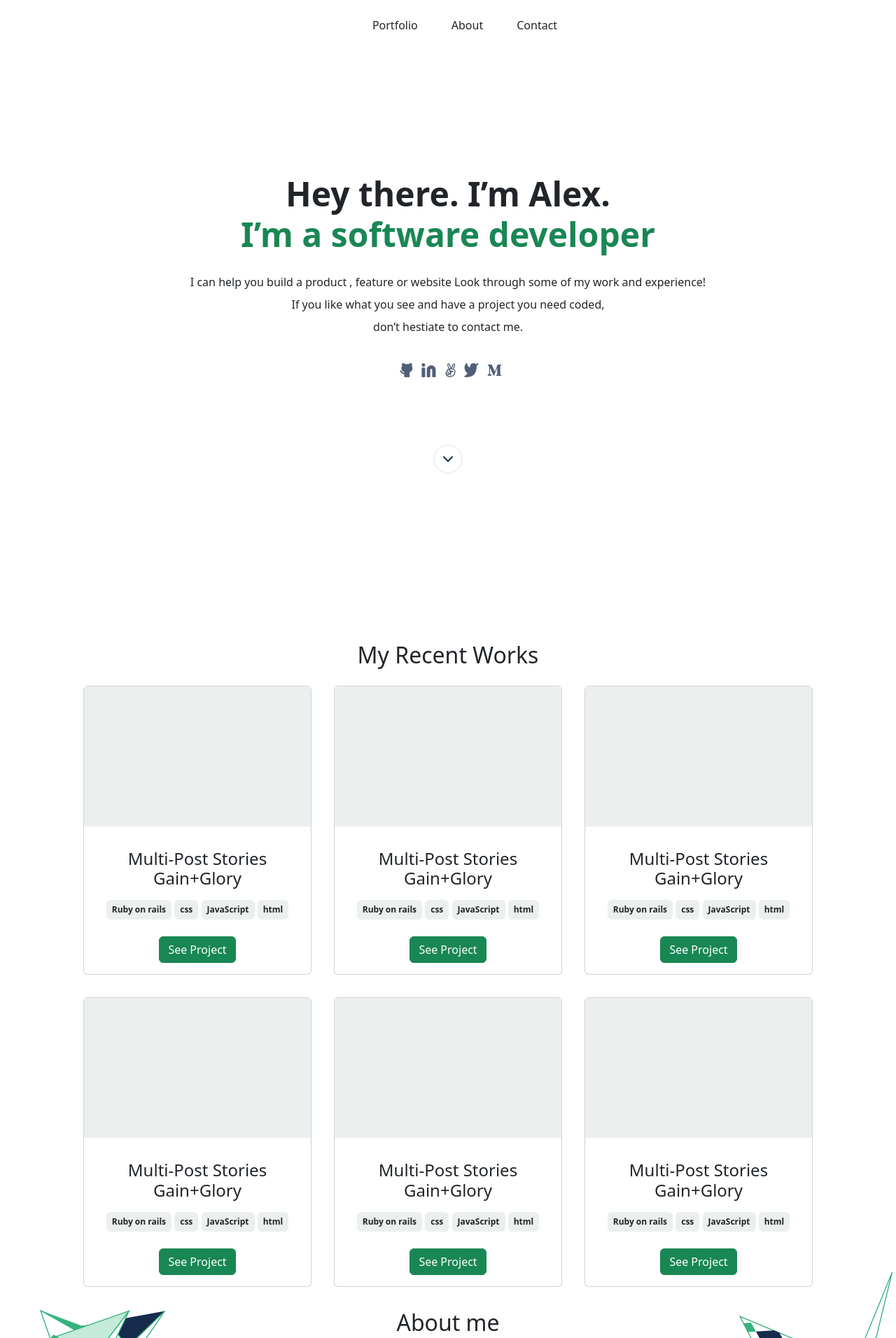
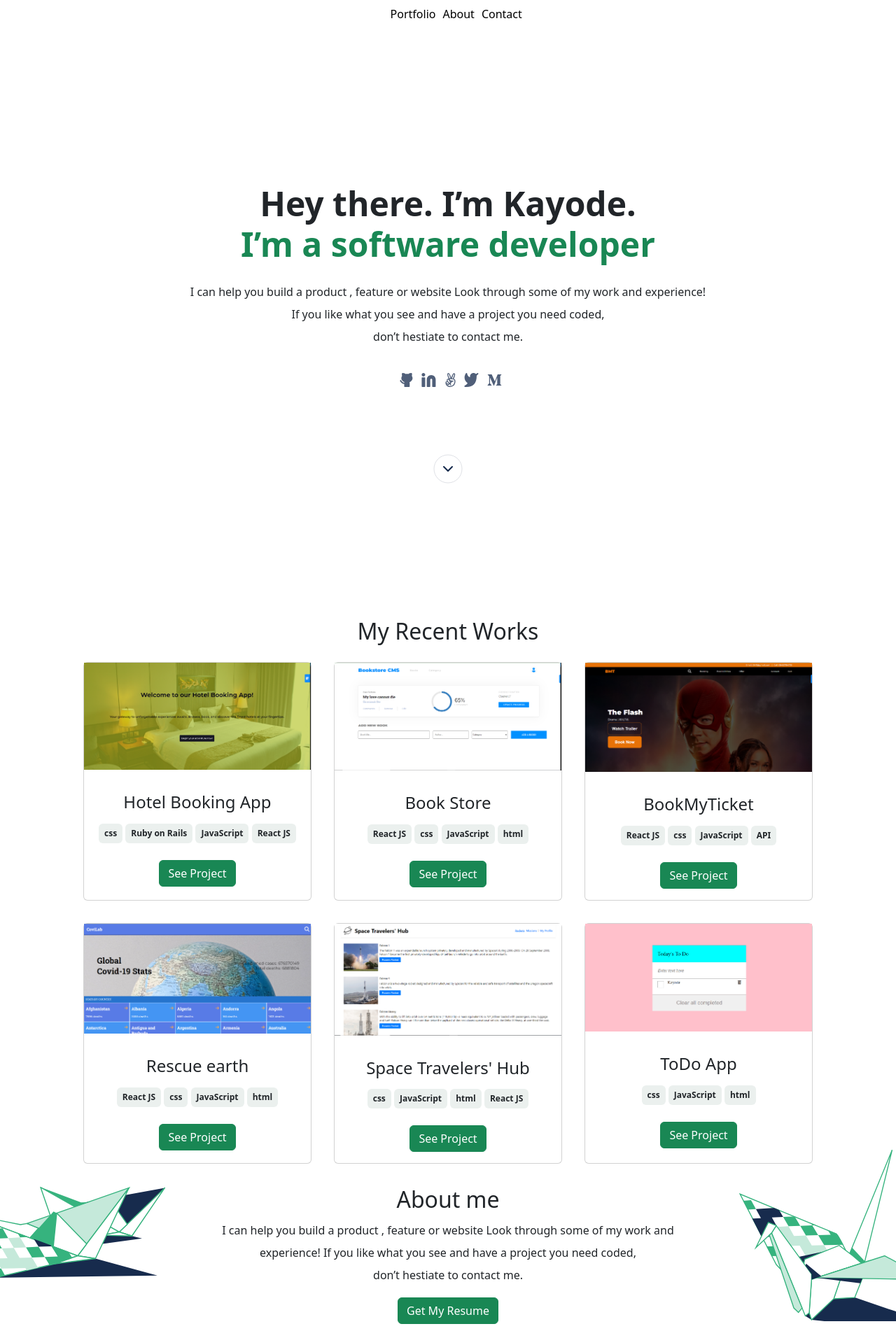
Before and after one commit to Jolak5/portfolio-with-bootstrap, a website: page index.html in a window 1280 px wide. Shown: the top 1912 px of the page at 70% size. Drawn offline with nearby package versions, Linux system fonts and the light colour scheme.

Commit message:
update my portfolio app

```diff
--- a/index.html
+++ b/index.html
@@ -19,27 +19,34 @@
       integrity="sha384-rbsA2VBKQhggwzxH7pPCaAqO46MgnOM80zW1RWuH61DGLwZJEdK2Kadq2F9CUG65"
       crossorigin="anonymous"
     />
-    <!-- JavaScript Bundle with Popper -->
-    <script
-      src="https://cdn.jsdelivr.net/npm/bootstrap@5.2.3/dist/js/bootstrap.bundle.min.js"
-      integrity="sha384-kenU1KFdBIe4zVF0s0G1M5b4hcpxyD9F7jL+jjXkk+Q2h455rYXK/7HAuoJl+0I4"
-      crossorigin="anonymous"
-    ></script>
   </head>
-  <body>
-    <div class="hero-div mb-5">
+  <body class="body" id="popup-window">
+    <div class="hero-div">
       <header>
-        <nav class="navbar navbar-expand-sm justify-content-center mt-3">
-          <ul class="navbar-nav">
-            <li class="nav-item ps-5">Portfolio</li>
-            <li class="nav-item ps-5">About</li>
-            <li class="nav-item ps-5">Contact</li>
+        <nav class="navbar-class">
+          <a class="welcome" href="#"
+            ><img
+              class="welcome1"
+              src="images/Logo Placeholder.svg"
+              alt="My logo"
+          /></a>
+
+          <ul class="nav-menu">
+            <li class="nav-item"><a href="#section-1">Portfolio</a></li>
+            <li class="nav-item"><a href="#section-2">About</a></li>
+            <li class="nav-item"><a href="#section-3">Contact</a></li>
           </ul>
+
+          <div class="hamburger hidden">
+            <span class="bar"></span>
+            <span class="bar"></span>
+            <span class="bar"></span>
+          </div>
         </nav>
       </header>
       <section class="container text-center section-1">
         <h1 class="display-5 fw-bold">
-          Hey there. I’m Alex. <br />
+          Hey there. I’m Kayode. <br />
           <span class="text-success">I’m a software developer</span>
         </h1>
         <p class="p-3 lh-lg">
@@ -48,23 +55,23 @@
           project you need coded, <br />don’t hestiate to contact me.
         </p>
         <div class="pb-5">
-          <a href="" class="ps-2"
+          <a href="https://github.com/Jolak5" class="ps-2"
             ><img src="images/github.svg" alt="github"
           /></a>
-          <a href="" class="ps-2"
+          <a href="https://www.linkedin.com/in/olatunji-kayode/" class="ps-2"
             ><img src="images/Linkedin icon.svg" alt="Linkedin"
           /></a>
-          <a href="" class="ps-2"
+          <a href="https://angel.co/u/kayode-joseph-olatunji" class="ps-2"
             ><img src="images/angellist.svg" alt="angellist"
           /></a>
-          <a href="" class="ps-2"
+          <a href="https://mobile.twitter.com/I_amBabakay" class="ps-2"
             ><img src="images/twitter.svg" alt="twitter"
           /></a>
-          <a href="" class="ps-2"
+          <a href="https://medium.com/@kayodej4" class="ps-2"
             ><img src="images/medium.svg" alt="medium"
           /></a>
         </div>
-        <a href=""
+        <a href="#"
           ><img
             class="pt-5"
             src="images/Disabled.svg"
@@ -78,17 +85,94 @@
       <div class="project-cards row justify-content-center">
         <!-- this is the beginning of a  card -->
         <div class="card col-lg-3 col-md-4 text-center m-3">
-          <div class="project-img" style="height: 200px; width: 100%"></div>
+          <img src="images/Hotel booking.PNG" alt="" srcset="" />
           <div class="card-body">
-            <h4 class="card-title text-center m-3">
-              Multi-Post Stories <br />
-              Gain+Glory
-            </h4>
+            <h4 class="card-title text-center m-3">Hotel Booking App</h4>
             <div class="technologies mb-3 justify-content-center">
-              <span class="badge text-dark p-2 mb-2">Ruby on rails</span>
+              <span class="badge text-dark p-2 mb-2">css</span>
+              <span class="badge text-dark p-2 mb-2">Ruby on Rails</span>
+
+              <span class="badge text-dark p-2 mb-2">JavaScript</span>
+              <span class="badge text-dark p-2 mb-2">React JS</span>
+            </div>
+            <a
+              href="https://hotel-booking-now.onrender.com/"
+              class="btn btn-success"
+              >See Project</a
+            >
+          </div>
+        </div>
+        <!-- This is the end of a card -->
+        <!-- this is the beginning of a  card -->
+        <div class="card col-lg-3 col-md-4 text-center m-3">
+          <img src="images/book store.PNG" alt="" srcset="" />
+          <div class="card-body">
+            <h4 class="card-title text-center m-3">Book Store</h4>
+
+            <div class="technologies mb-3 justify-content-center">
+              <span class="badge text-dark p-2 mb-2">React JS</span>
+
               <span class="badge text-dark p-2 mb-2">css</span>
               <span class="badge text-dark p-2 mb-2">JavaScript</span>
               <span class="badge text-dark p-2 mb-2">html</span>
+            </div>
+            <a
+              href="https://book-store-eamv.onrender.com/"
+              class="btn btn-success"
+              >See Project</a
+            >
+          </div>
+        </div>
+        <!-- This is the end of a card -->
+        <!-- this is the beginning of a  card -->
+        <div class="card col-lg-3 col-md-4 text-center m-3">
+          <img src="images/Book My Ticket App.PNG" alt="" srcset="" />
+          <div class="card-body">
+            <h4 class="card-title text-center m-3">BookMyTicket</h4>
+            <div class="technologies mb-3 justify-content-center">
+              <span class="badge text-dark p-2 mb-2">React JS</span>
+              <span class="badge text-dark p-2 mb-2">css</span>
+              <span class="badge text-dark p-2 mb-2">JavaScript</span>
+              <span class="badge text-dark p-2 mb-2">API</span>
+            </div>
+            <a
+              href="https://book-my-ticket-2ghl.onrender.com/"
+              class="btn btn-success"
+              >See Project</a
+            >
+          </div>
+        </div>
+        <!-- This is the end of a card -->
+        <!-- this is the beginning of a  card -->
+        <div class="card col-lg-3 col-md-4 text-center m-3">
+          <img src="images/rescue earth.PNG" alt="" srcset="" />
+          <div class="card-body">
+            <h4 class="card-title text-center m-3">Rescue earth</h4>
+            <div class="technologies mb-3 justify-content-center">
+              <span class="badge text-dark p-2 mb-2">React JS</span>
+
+              <span class="badge text-dark p-2 mb-2">css</span>
+              <span class="badge text-dark p-2 mb-2">JavaScript</span>
+              <span class="badge text-dark p-2 mb-2">html</span>
+            </div>
+            <a
+              href="https://covid-19-stat.onrender.com/"
+              class="btn btn-success"
+              >See Project</a
+            >
+          </div>
+        </div>
+        <!-- This is the end of a card -->
+        <!-- this is the beginning of a  card -->
+        <div class="card col-lg-3 col-md-4 text-center m-3">
+          <img src="images/Space traveler.PNG" alt="" srcset="" />
+          <div class="card-body">
+            <h4 class="card-title text-center m-3">Space Travelers' Hub</h4>
+            <div class="technologies mb-3 justify-content-center">
+              <span class="badge text-dark p-2 mb-2">css</span>
+              <span class="badge text-dark p-2 mb-2">JavaScript</span>
+              <span class="badge text-dark p-2 mb-2">html</span>
+              <span class="badge text-dark p-2 mb-2">React JS</span>
             </div>
             <a href="#" class="btn btn-success">See Project</a>
           </div>
@@ -96,91 +180,19 @@
         <!-- This is the end of a card -->
         <!-- this is the beginning of a  card -->
         <div class="card col-lg-3 col-md-4 text-center m-3">
-          <div class="project-img" style="height: 200px; width: 100%"></div>
+          <img src="images/To do APp.PNG" alt="To do" srcset="" />
           <div class="card-body">
-            <h4 class="card-title text-center m-3">
-              Multi-Post Stories <br />
-              Gain+Glory
-            </h4>
+            <h4 class="card-title text-center m-3">ToDo App</h4>
             <div class="technologies mb-3 justify-content-center">
-              <span class="badge text-dark p-2 mb-2">Ruby on rails</span>
               <span class="badge text-dark p-2 mb-2">css</span>
               <span class="badge text-dark p-2 mb-2">JavaScript</span>
               <span class="badge text-dark p-2 mb-2">html</span>
             </div>
-            <a href="#" class="btn btn-success">See Project</a>
-          </div>
-        </div>
-        <!-- This is the end of a card -->
-        <!-- this is the beginning of a  card -->
-        <div class="card col-lg-3 col-md-4 text-center m-3">
-          <div class="project-img" style="height: 200px; width: 100%"></div>
-          <div class="card-body">
-            <h4 class="card-title text-center m-3">
-              Multi-Post Stories <br />
-              Gain+Glory
-            </h4>
-            <div class="technologies mb-3 justify-content-center">
-              <span class="badge text-dark p-2 mb-2">Ruby on rails</span>
-              <span class="badge text-dark p-2 mb-2">css</span>
-              <span class="badge text-dark p-2 mb-2">JavaScript</span>
-              <span class="badge text-dark p-2 mb-2">html</span>
-            </div>
-            <a href="#" class="btn btn-success">See Project</a>
-          </div>
-        </div>
-        <!-- This is the end of a card -->
-        <!-- this is the beginning of a  card -->
-        <div class="card col-lg-3 col-md-4 text-center m-3">
-          <div class="project-img" style="height: 200px; width: 100%"></div>
-          <div class="card-body">
-            <h4 class="card-title text-center m-3">
-              Multi-Post Stories <br />
-              Gain+Glory
-            </h4>
-            <div class="technologies mb-3 justify-content-center">
-              <span class="badge text-dark p-2 mb-2">Ruby on rails</span>
-              <span class="badge text-dark p-2 mb-2">css</span>
-              <span class="badge text-dark p-2 mb-2">JavaScript</span>
-              <span class="badge text-dark p-2 mb-2">html</span>
-            </div>
-            <a href="#" class="btn btn-success">See Project</a>
-          </div>
-        </div>
-        <!-- This is the end of a card -->
-        <!-- this is the beginning of a  card -->
-        <div class="card col-lg-3 col-md-4 text-center m-3">
-          <div class="project-img" style="height: 200px; width: 100%"></div>
-          <div class="card-body">
-            <h4 class="card-title text-center m-3">
-              Multi-Post Stories <br />
-              Gain+Glory
-            </h4>
-            <div class="technologies mb-3 justify-content-center">
-              <span class="badge text-dark p-2 mb-2">Ruby on rails</span>
-              <span class="badge text-dark p-2 mb-2">css</span>
-              <span class="badge text-dark p-2 mb-2">JavaScript</span>
-              <span class="badge text-dark p-2 mb-2">html</span>
-            </div>
-            <a href="#" class="btn btn-success">See Project</a>
-          </div>
-        </div>
-        <!-- This is the end of a card -->
-        <!-- this is the beginning of a  card -->
-        <div class="card col-lg-3 col-md-4 text-center m-3">
-          <div class="project-img" style="height: 200px; width: 100%"></div>
-          <div class="card-body">
-            <h4 class="card-title text-center m-3">
-              Multi-Post Stories <br />
-              Gain+Glory
-            </h4>
-            <div class="technologies mb-3 justify-content-center">
-              <span class="badge text-dark p-2 mb-2">Ruby on rails</span>
-              <span class="badge text-dark p-2 mb-2">css</span>
-              <span class="badge text-dark p-2 mb-2">JavaScript</span>
-              <span class="badge text-dark p-2 mb-2">html</span>
-            </div>
-            <a href="#" class="btn btn-success">See Project</a>
+            <a
+              href="https://jolak5.github.io/to-do-list/dist/index.html"
+              class="btn btn-success"
+              >See Project</a
+            >
           </div>
         </div>
         <!-- This is the end of a card -->
@@ -283,7 +295,13 @@
         I'm always interested in hearing about new projects, so if you'd like to
         chat please get in touch.
       </p>
-      <form class="col-md-5 ms-5" action="/action_page.php">
+      <form
+        class="col-md-5 ms-5"
+        action="mailto:kayodej4@gmail.com"
+        method="POST"
+        enctype="multipart/form-data"
+        name="EmailForm"
+      >
         <div class="mb-3 mt-3">
           <label for="full-name" hidden class="form-label"
             >Full full-name:</label
@@ -355,5 +373,13 @@
         <a href="" class="ps-2"><img src="images/medium.svg" alt="medium" /></a>
       </div>
     </footer>
+
+    <!-- JavaScript Bundle with Popper -->
+    <script
+      src="https://cdn.jsdelivr.net/npm/bootstrap@5.2.3/dist/js/bootstrap.bundle.min.js"
+      integrity="sha384-kenU1KFdBIe4zVF0s0G1M5b4hcpxyD9F7jL+jjXkk+Q2h455rYXK/7HAuoJl+0I4"
+      crossorigin="anonymous"
+    ></script>
+    <script src="index.js"></script>
   </body>
 </html>
--- /dev/null
+++ b/index.js
@@ -0,0 +1,25 @@
+const hamburger = document.querySelector('.hamburger');
+const navMenu = document.querySelector('.nav-menu');
+const welcome = document.querySelector('.welcome');
+const body = document.querySelector('body');
+const navItem = document.querySelectorAll('.nav-item');
+
+hamburger.addEventListener('click', () => {
+  hamburger.classList.toggle('active');
+  navMenu.classList.toggle('active');
+  welcome.classList.toggle('active');
+  body.classList.toggle('active');
+});
+
+for (let i = 0; i < navItem.length; i++) {
+  navItem[i].addEventListener('click', () => {
+    navMenu.classList.remove('active');
+    hamburger.classList.toggle('active');
+    welcome.classList.remove('active');
+    body.style.overflow = 'visible';
+  });
+}
+
+if (window.innerWidth > 900) {
+  body.style.overflow = 'visible';
+}
--- a/style.css
+++ b/style.css
@@ -22,6 +22,20 @@ body {
 
 .section-1 {
   padding: 15% 30%;
+}
+
+.section-1 h1 {
+  animation: writer 4s ease-in-out;
+}
+
+@keyframes writer {
+  0% {
+    transform: translateX(-250px);
+  }
+
+  20% {
+    transform: translateY(-100px);
+  }
 }
 
 /* About Section */
@@ -75,6 +89,142 @@ footer {
   visibility: hidden;
 }
 
+.active {
+  overflow: hidden !important;
+}
+
+a {
+  text-decoration: none;
+}
+
+.nav-item {
+  list-style: none;
+  background-color: transparent;
+  margin: 1px 0;
+}
+
+.nav-item a {
+  background-color: transparent;
+  color: black;
+  text-decoration: none;
+}
+
+.navbar-class {
+  min-height: 70px;
+  display: flex;
+  justify-content: space-between;
+  align-items: start;
+  padding: 0 24px;
+}
+
+.nav-menu {
+  display: flex;
+  justify-content: flex-start;
+  align-items: flex-start;
+  position: fixed;
+  left: -100%;
+  top: 30px;
+  gap: 0;
+  flex-direction: column;
+  background-color: white;
+  width: 100%;
+  height: 100%;
+  text-align: center;
+  font-size: 2rem;
+  font-weight: 700;
+  padding-left: 20px;
+  z-index: 1;
+}
+
+.nav-menu.active {
+  left: 0;
+}
+
+.welcome.active {
+  visibility: hidden;
+  position: relative;
+  top: -200px;
+}
+
+.nav-link {
+  transition: 0.1s ease;
+}
+
+.nav-link:hover {
+  color: dodgerblue;
+}
+
+.hamburger {
+  display: block;
+}
+
+.bar {
+  display: block;
+  width: 25px;
+  height: 3px;
+  margin: 5px auto;
+  -webkit-transition: all 0.3s ease-in-out;
+  transition: all 0.1s ease-in-out;
+  background-color: black;
+}
+
+.hamburger.active .bar:nth-child(2) {
+  opacity: 0;
+}
+
+.hamburger.active .bar:nth-child(1) {
+  transform: translateY(8px) rotate(45deg);
+}
+
+.hamburger.active .bar:nth-child(3) {
+  transform: translateY(-8px) rotate(-45deg);
+}
+
+.close-icon {
+  cursor: pointer;
+  z-index: 1;
+  background-color: white;
+  width: 100%;
+}
+
+@media screen and (min-width: 768px) {
+  .welcome,
+  .hamburger {
+    visibility: hidden;
+  }
+
+  .navbar {
+    display: flex;
+    justify-content: space-between;
+    align-items: center;
+    padding: 20px 24px;
+    position: fixed;
+    top: 0;
+  }
+
+  .nav-menu {
+    display: flex;
+    justify-content: space-between;
+    align-items: center;
+    left: 42%;
+    top: 0;
+    gap: 10px;
+    flex-direction: row;
+    background-color: transparent;
+    text-align: center;
+    width: initial;
+    transition: 0.3s;
+    height: 0;
+    font-size: 1rem;
+    font-weight: 400;
+  }
+
+  ul {
+    margin: 0;
+    padding: 20px 0;
+  }
+}
+
 @media screen and (min-width: 1024px) {
   .desktop-only {
     visibility: visible;
```
Also changed, not shown: images/Book My Ticket App.PNG (added), images/Hotel booking.PNG (added), images/Space traveler.PNG (added), images/To do APp.PNG (added), images/book store.PNG (added), images/rescue earth.PNG (added).
